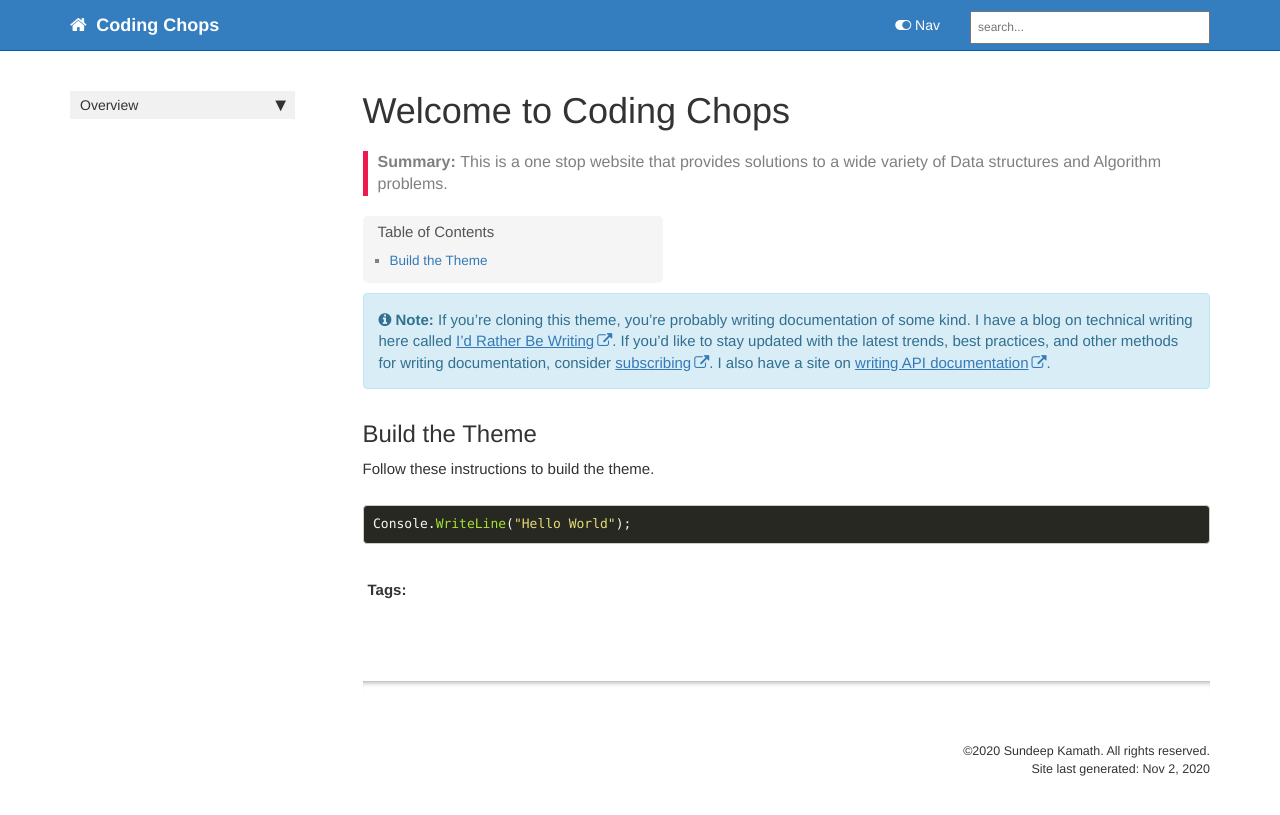
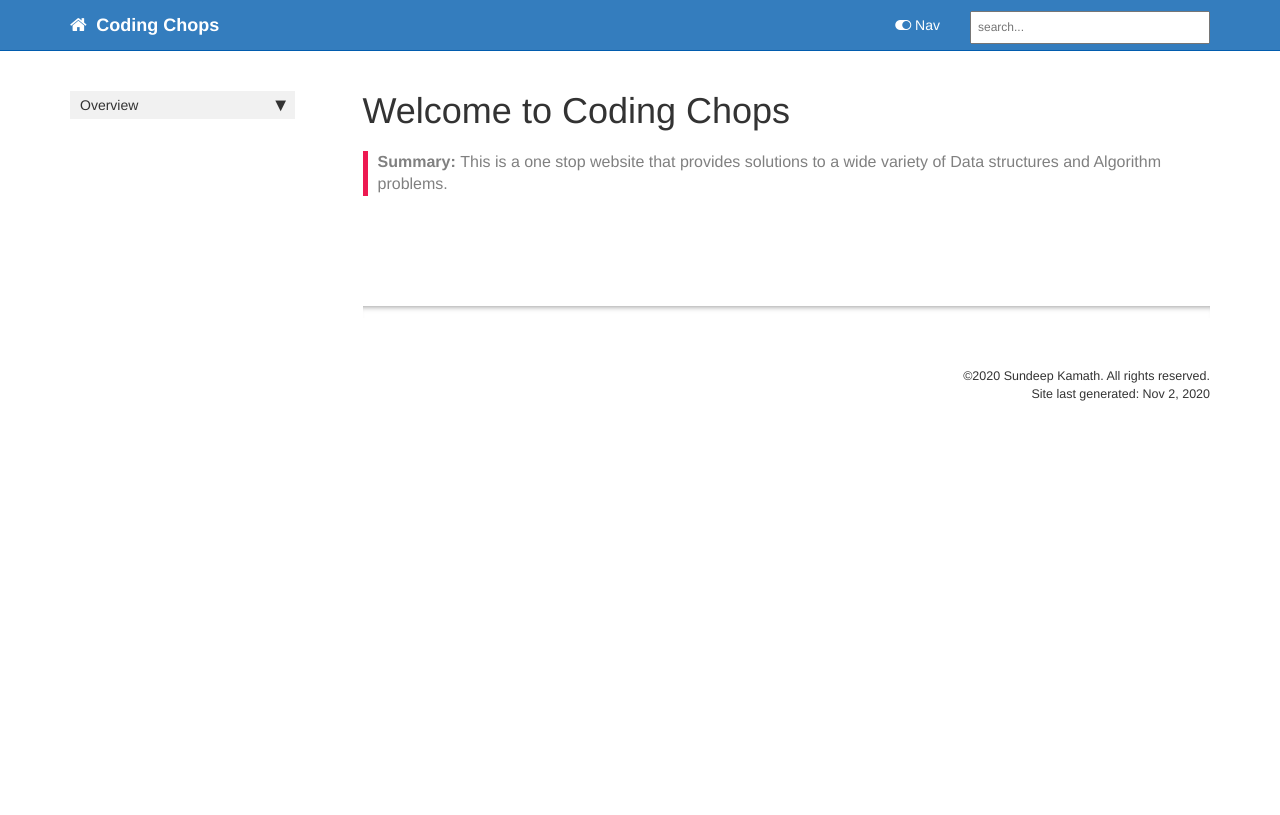
Before and after one commit to sundeepkamath/CodingChops, a Jekyll site: the page built from index.md, in a window 1280 px wide. Shown: the top 815 px of the page. Built offline with Jekyll 4.4.1, drawn with Linux system fonts in a browser that asks for light colours; comment, search, counter and statistics services are not loaded.

Commit message:
Removed commento from site

```diff
--- a/_config.yml
+++ b/_config.yml
@@ -72,7 +72,7 @@ defaults:
       type: "pages"
     values:
       layout: "page"
-      comments: true
+      comments: false
       # if you don't want to use Commento.io and just hide comments, change true to false wherever you see the comments property
       search: true
       sidebar: home_sidebar
@@ -92,7 +92,7 @@ defaults:
       type: "posts"
     values:
       layout: "post"
-      comments: true
+      comments: false
       # if you don't want to use Commento.io and just hide comments, change true to false wherever you see the comments property
       search: true
       sidebar: home_sidebar
--- a/index.md
+++ b/index.md
@@ -1,20 +1,7 @@
 ---
 title: "Welcome to Coding Chops"
 keywords: sample homepage
-tags: [getting_started]
 sidebar: mydoc_sidebar
 permalink: index.html
 summary: This is a one stop website that provides solutions to a wide variety of Data structures and Algorithm problems.
 ---
-
-{% include note.html content="If you're cloning this theme, you're probably writing documentation of some kind. I have a blog on technical writing here called <a alt='technical writing blog' href='http://idratherbewriting.com'>I'd Rather Be Writing</a>. If you'd like to stay updated with the latest trends, best practices, and other methods for writing documentation, consider <a href='https://tinyletter.com/tomjoht'>subscribing</a>. I also have a site on <a href='http://idratherbewriting.com/learnapidoc'>writing API documentation</a>." %}
-
-## Build the Theme
-
-Follow these instructions to build the theme.
-
-
-
-{% highlight csharp %}
-Console.WriteLine("Hello World");
-{% endhighlight %}
```
Also changed, not shown: pages/algorithms/algorithms.md (+3 -3 lines), pages/math/math_absolute.md (+3 -1 lines).
